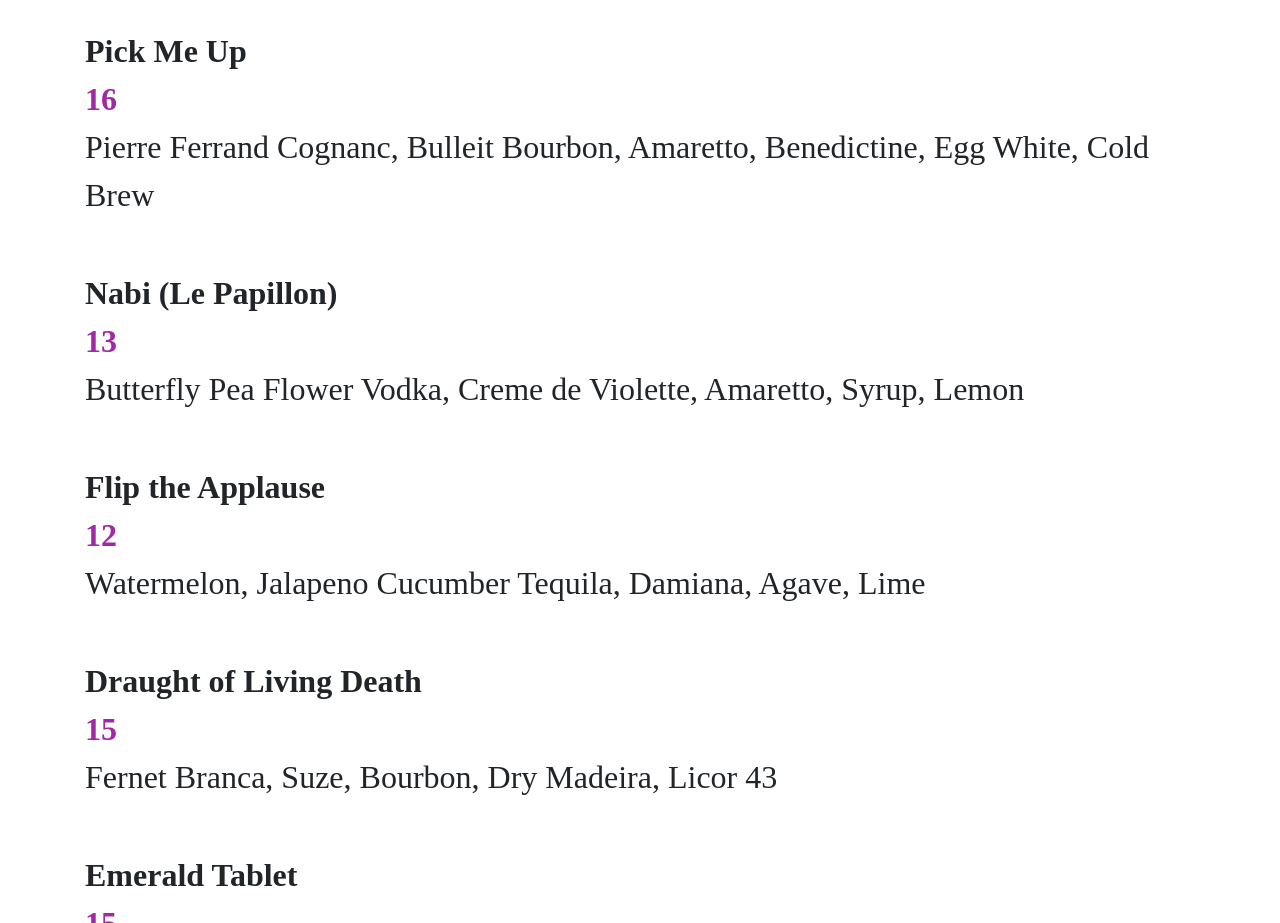
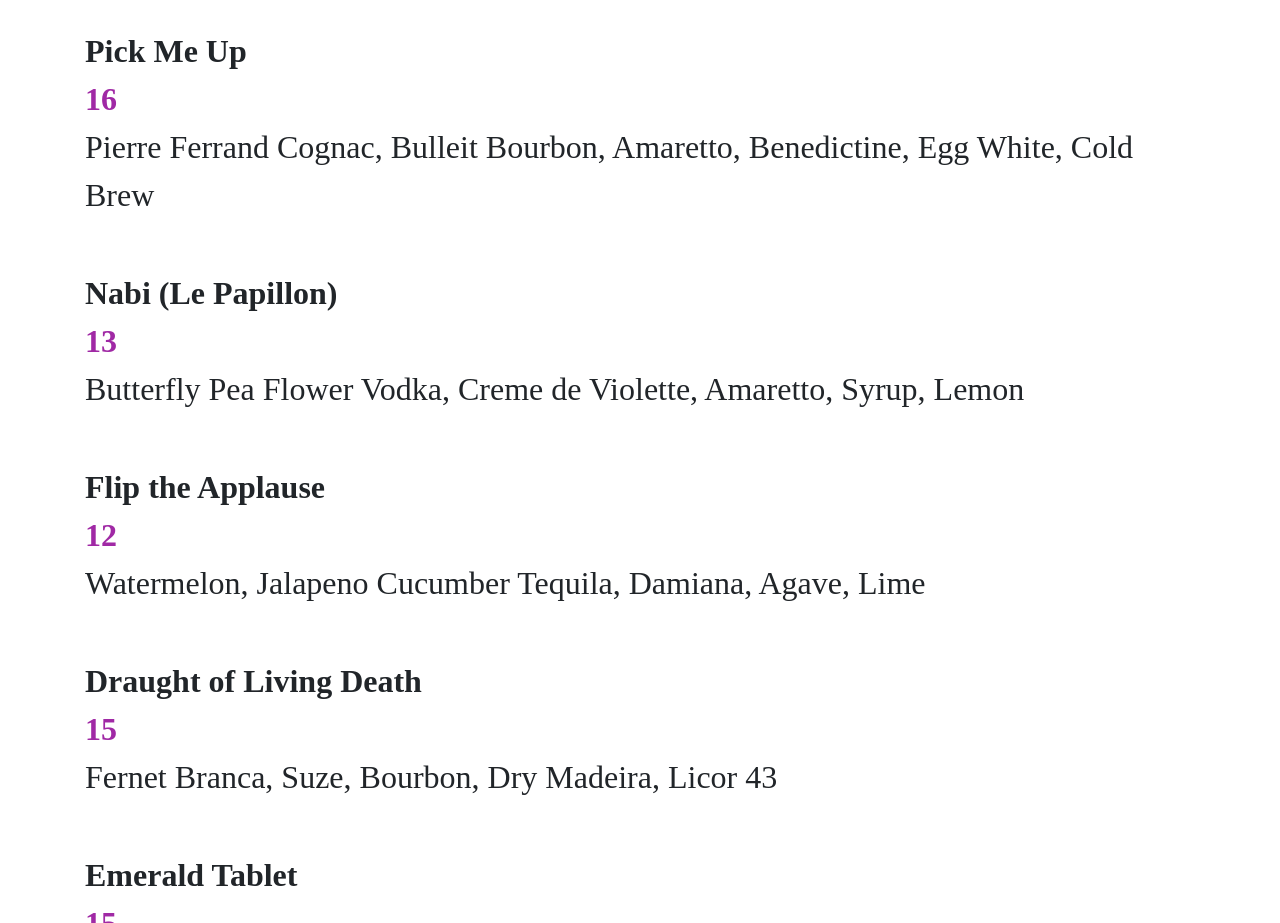
Before and after one commit to potionsandpoisons/menu, a plain HTML site: page index.html in a window 1280 px wide. Shown: the part 790-1713 px from the top of the page. Drawn offline with nearby package versions, Linux system fonts and the light colour scheme.

Commit message:
Update index.html

```diff
--- a/index.html
+++ b/index.html
@@ -35,7 +35,7 @@
         <div class="item">
           <div class="name">Pick Me Up <i class="far fa-kiss-wink-heart"></i></div>
           <div class="price font-weight-bold" style="color: #a029a5;">16</div>
-          <div class="desc">Pierre Ferrand Cognanc, Bulleit Bourbon, Amaretto, Benedictine, Egg White, Cold Brew</div>
+          <div class="desc">Pierre Ferrand Cognac, Bulleit Bourbon, Amaretto, Benedictine, Egg White, Cold Brew</div>
         </div>
 
         <div class="item">
```
